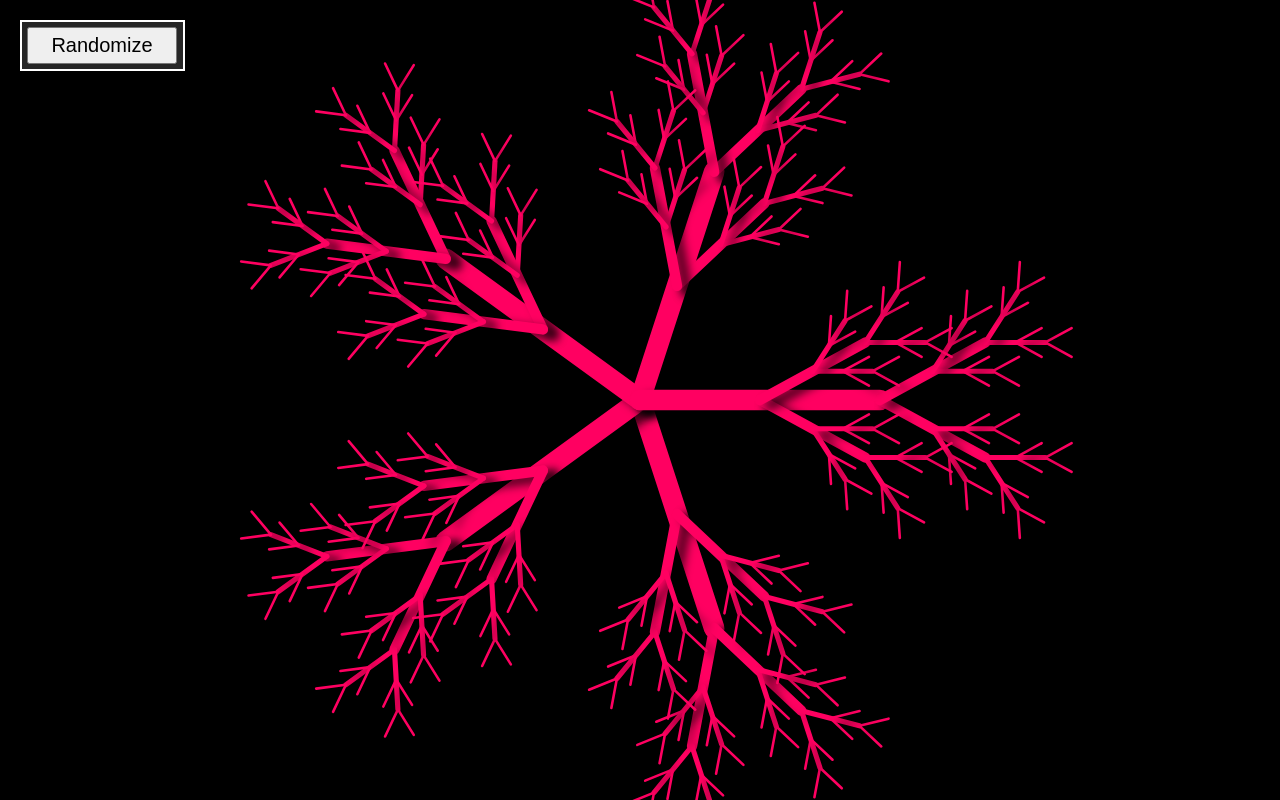
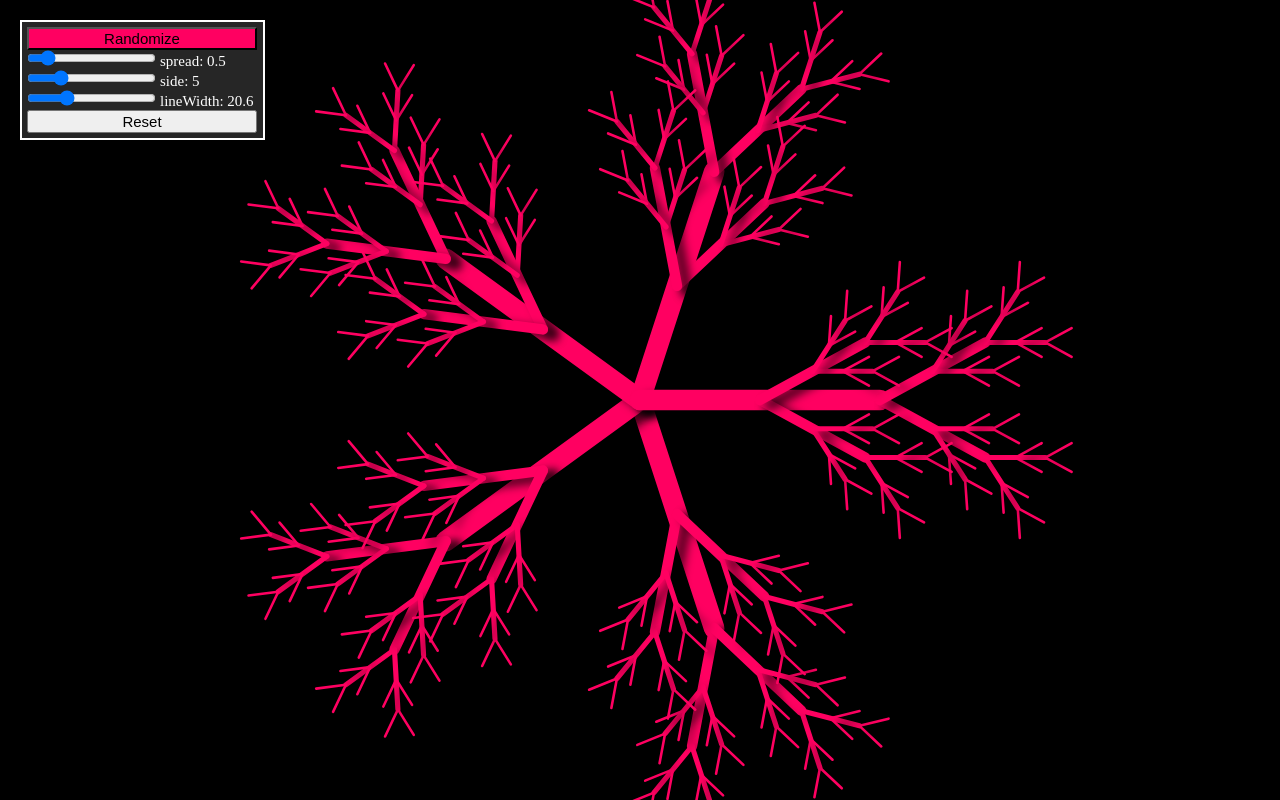
Before and after one commit to ronaldpannel/randomised-fractal-rotation, a plain HTML site: page index.html in a window 1280 px wide. Drawn offline with Linux system fonts and the light colour scheme.

Commit message:
slider controsl added

```diff
--- a/index.html
+++ b/index.html
@@ -12,6 +12,20 @@
      <script src="script.js"></script>
      <div id="control">
          <button id="randomizeBtn" >Randomize</button>
+         <div>
+             <input id="spread" type="range" min="0.1" max="3.5" step="0.01" value="1">
+             <label id="spreadLabel" for="spread">Spread</label>
+         </div>
+         <div>
+             <input id="sides" type="range" min="2" max="15" step="1" value="5">
+             <label id="sidesLabel" for="sides">Sides: </label>
+         </div>
+         <div>
+             <input id="lineSlider" type="range" min="1" max="15" step="1" value="5">
+             <label id="lineLabel" for="range">line width: </label>
+
+         </div>
+         <button id="resetBtn">Reset</button>
      </div>
 </body>
 </html>
--- a/script.js
+++ b/script.js
@@ -21,10 +21,33 @@ window.addEventListener("load", function () {
   let scale = 0.5;
   let spread = 0.5;
   let color = "hsl(" + Math.random() * 360 + ", 100%, 50%)";
-  let lineWidth = Math.random() * 20 +10
+  let lineWidth = Math.random() * 20 + 10;
 
   //controls
   const randomizeBtn = document.getElementById("randomizeBtn");
+  const resetBtn = this.document.getElementById("resetBtn");
+  const spreadSlider = document.getElementById("spread");
+  const spreadLabel = this.document.getElementById("spreadLabel");
+  const sidesSlider = document.getElementById("sides");
+  const sidesLabel = document.getElementById("sidesLabel");
+  const linerSlider = document.getElementById("lineSlider");
+  const lineLabel = document.getElementById("lineLabel");
+
+  spreadSlider.addEventListener("change", function (e) {
+    spread = e.target.value;
+    updateSliders();
+    drawFractal();
+  });
+  sidesSlider.addEventListener("change", function (e) {
+    sides = e.target.value;
+    updateSliders();
+    drawFractal();
+  });
+  linerSlider.addEventListener('change', function(e){
+    lineWidth = e.target.value
+    updateSliders();
+    drawFractal();
+  });
 
   function drawBranch(level) {
     if (level > maxLevel) {
@@ -47,7 +70,7 @@ window.addEventListener("load", function () {
       ctx.rotate(-spread);
       drawBranch(level + 1);
       ctx.restore();
-      ctx.restore()
+      ctx.restore();
     }
   }
 
@@ -62,6 +85,7 @@ window.addEventListener("load", function () {
       drawBranch(0);
     }
     ctx.restore();
+    randomizeBtn.style.backgroundColor = color;
   }
   drawFractal();
 
@@ -73,11 +97,34 @@ window.addEventListener("load", function () {
     lineWidth = Math.random() * 20 + 10;
     drawFractal();
   }
-  randomizeBtn.addEventListener("click", function(){
-    randomizeFractal()
-    drawFractal()
+  randomizeBtn.addEventListener("click", function () {
+    randomizeFractal();
+    updateSliders();
+    drawFractal();
   });
-  window.addEventListener('resize', function(){
+
+  function resetFractal() {
+    sides = 5;
+    scale = 0.5;
+    spread = 0.7;
+    color = "hsl(200, 100%, 50%)";
+    lineWidth = 10;
+  };
+  resetBtn.addEventListener("click", function () {
+    resetFractal();
+    updateSliders();
+    drawFractal();
+  });
+  function updateSliders() {
+    spreadSlider.value = spread;
+    spreadLabel.innerText = " spread: " + Number(spread).toFixed(1);
+    sidesSlider.value = sides;
+    sidesLabel.innerText = " side: " + sides;
+    lineLabel.innerText = 'lineWidth: ' + Number(lineWidth).toFixed(1)
+  }
+  updateSliders();
+
+  window.addEventListener("resize", function () {
     canvas.width = window.innerWidth;
     canvas.height = window.innerHeight;
     drawFractal();
--- a/styles.css
+++ b/styles.css
@@ -22,11 +22,16 @@ body {
   border: 2px solid white;
   left: 20px;
   top: 20px;
-  width: 165px;
+  width: 245px;
   background: rgba(255, 255, 255, 0.15);
 }
 button {
-  padding: 5px 5px;
-  width: 150px;
-  font-size: 20px;
+  padding: 1px 1px;
+  width: 230px;
+  font-size:15px;
 }
+label, input{
+  color: white;
+  font-size: 15px;
+
+}
```
